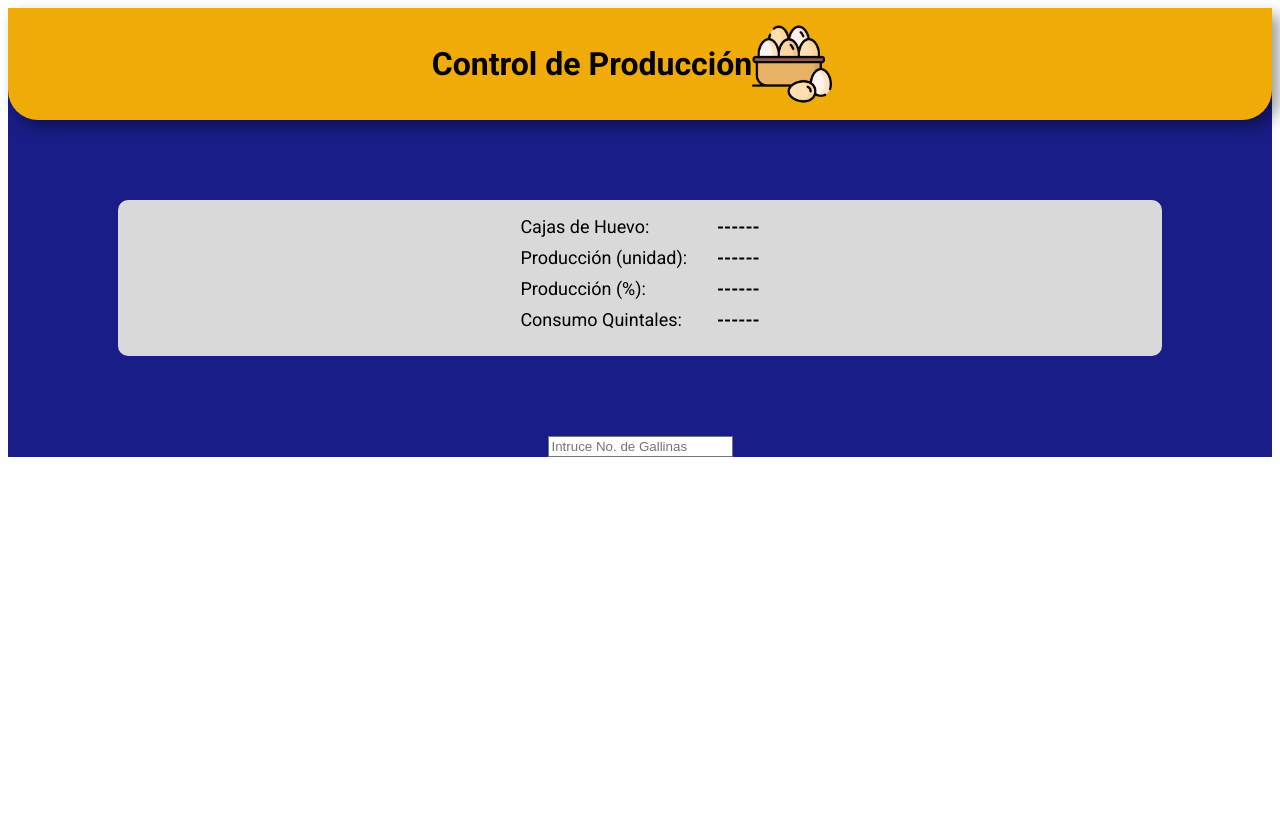
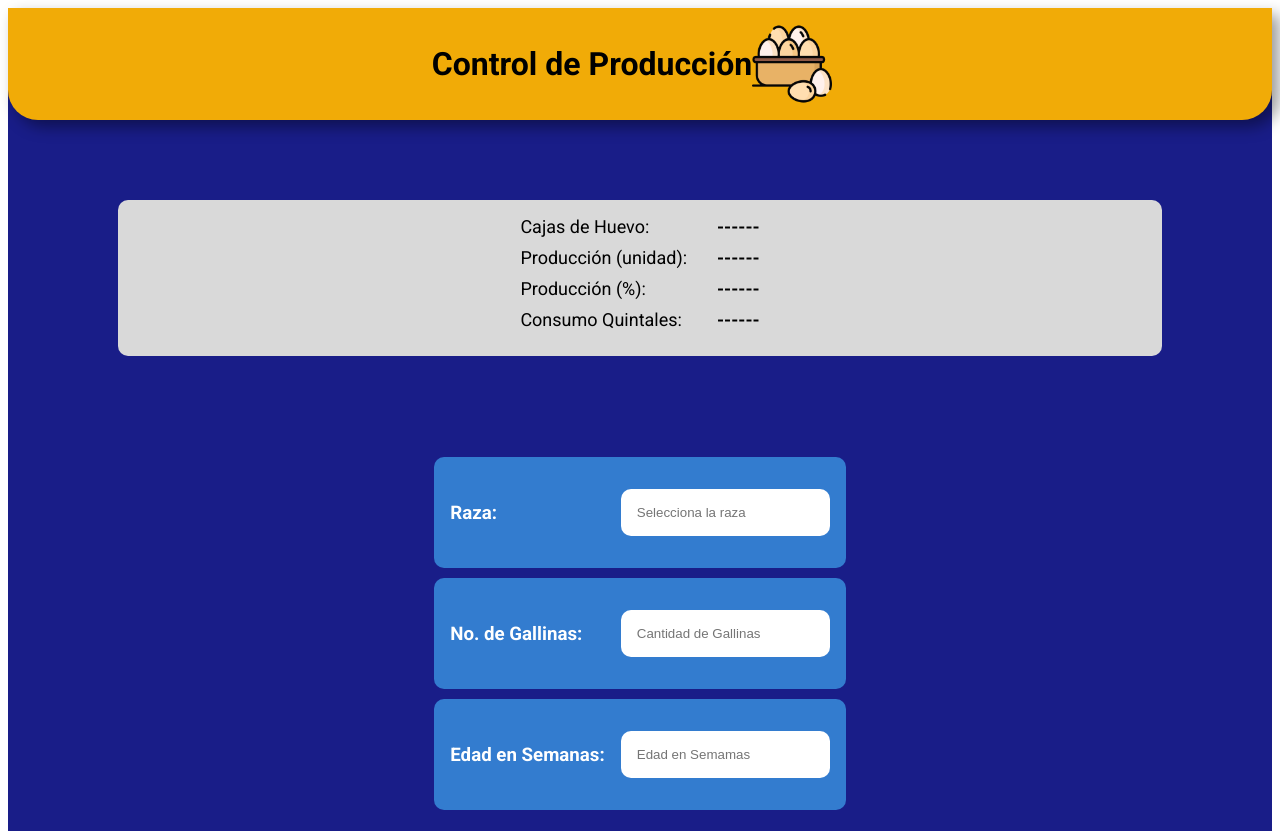
Before and after one commit to Noel1kt/Avicola, a React (Vite) app: page / in a window 1280 px wide. Before the commit the page ends 800 px from the top, so only its background shows below. Built offline with nearby package versions, Linux system fonts and the light colour scheme.

Commit message:
add inputs styles

```diff
--- a/src/components/Form/Form.css
+++ b/src/components/Form/Form.css
@@ -1,3 +1,5 @@
 .formulary {
-    background-color: #337CCF;
+    display: flex;
+    flex-direction: column;
+    padding: 1rem;
 }
--- a/src/components/Form/Inputs/Inputs.css
+++ b/src/components/Form/Inputs/Inputs.css
@@ -0,0 +1,20 @@
+.container{
+    background-color: #337CCF;
+    margin: 5px;
+    display: flex;
+    flex-direction: row;
+    padding: 1rem;
+    align-items: center;
+    font-family: 'Roboto', sans-serif;
+    color: #FFFFFF;
+    border-radius: 10px;
+    justify-content: space-between;
+}
+
+.Input {
+    padding: 1rem;
+    margin: 1rem;
+    margin-right: 0%;
+    border-radius: 10px;
+    border-style: none;
+}
--- a/src/components/Form/Inputs/index.jsx
+++ b/src/components/Form/Inputs/index.jsx
@@ -1,8 +1,14 @@
-export const InputForm = () => {
+import "./Inputs.css"
+
+export const InputForm = (props) => {
     return (
-        <input
-        placeholder="Intruce No. de Gallinas"
-        className="Input"
-        ></input>
+        <div className="container">
+            <h3>{props.name}</h3>
+            <input
+            placeholder={props.placeholder}
+            className="Input"
+            />
+        </div>
+
     )
 }
--- a/src/components/Form/index.jsx
+++ b/src/components/Form/index.jsx
@@ -1,9 +1,21 @@
+import { InputForm } from "./Inputs"
 import "./Form.css"
 
 export const Form = () => {
     return (
         <form className="formulary">
-            <input placeholder="Intruce No. de Gallinas"></input>
+            <InputForm
+            name="Raza:"
+            placeholder="Selecciona la raza"
+            />
+            <InputForm
+            name="No. de Gallinas:"
+            placeholder="Cantidad de Gallinas"
+            />
+            <InputForm
+            name="Edad en Semanas:"
+            placeholder="Edad en Semamas"
+            />
         </form>
     )
 }
```
Also changed, not shown: src/components/Form/Button/Button.css (added), src/components/Form/Button/index.jsx (added).
